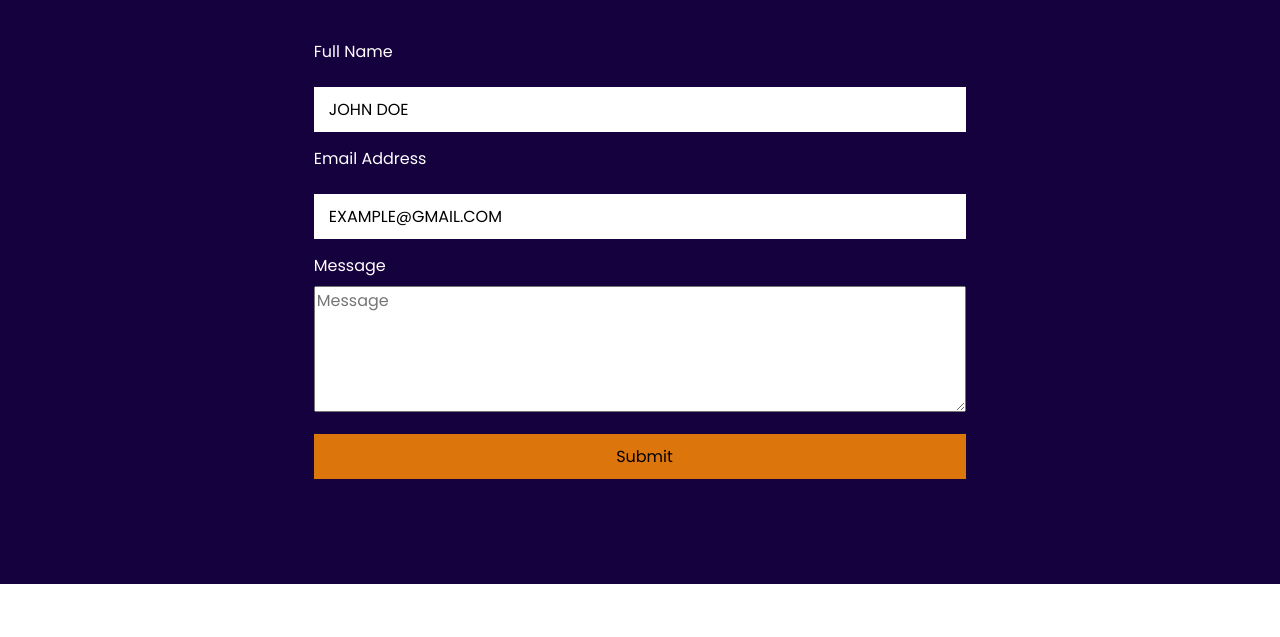
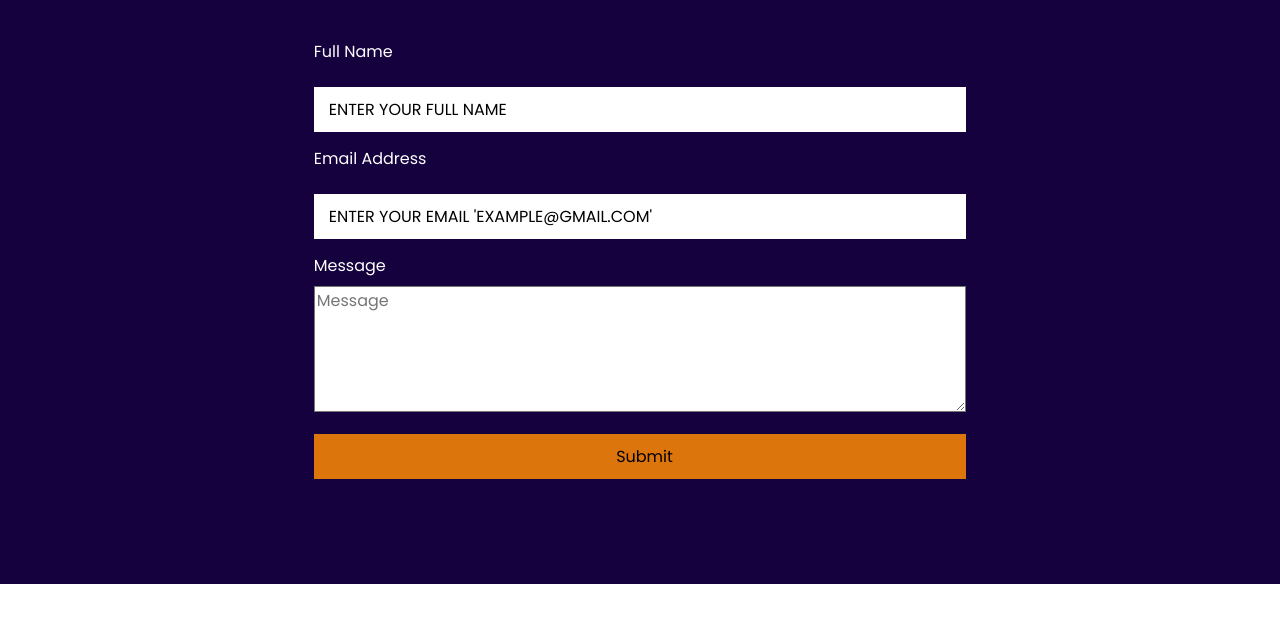
Before and after one commit to CodeDroid999/sledge-entertainment, a plain HTML site: page public-html/index.html in a window 1280 px wide. Shown: the part 6233-6870 px from the top of the page. Drawn offline with Linux system fonts and the light colour scheme.

Commit message:
style form

```diff
--- a/public-html/index.html
+++ b/public-html/index.html
@@ -921,14 +921,14 @@
 
               <fieldset id="fs-frm-inputs">
                 <label for="full-name">Full Name</label>
-                <input type="text" name="name" id="full-name" placeholder="John Doe" required="">
+                <input type="text" name="name" id="full-name" placeholder="Enter your full name" required="">
                 <label for="email-address">Email Address</label>
-                <input type="email" name="_replyto" id="email-address" placeholder="example@gmail.com" required="">
+                <input type="email" name="_replyto" id="email-address" placeholder="enter your email 'example@gmail.com'" required="">
                 <div class="div">
                   <label for="message">Message</label>
                 </div>
                 <div class="flex flex-col">
-                <textarea rows="5" name="message" id="message"placeholder="Message" class="message_input w-100" required=""></textarea>
+                <textarea rows="5" name="message" id="message"placeholder="Message" style="background-color:#ffff"class="message_input w-100" required=""></textarea>
                 </div>
                 <input type="hidden" name="_subject" id="email-subject" value="New Contact Form Submission">
               </fieldset>
```
